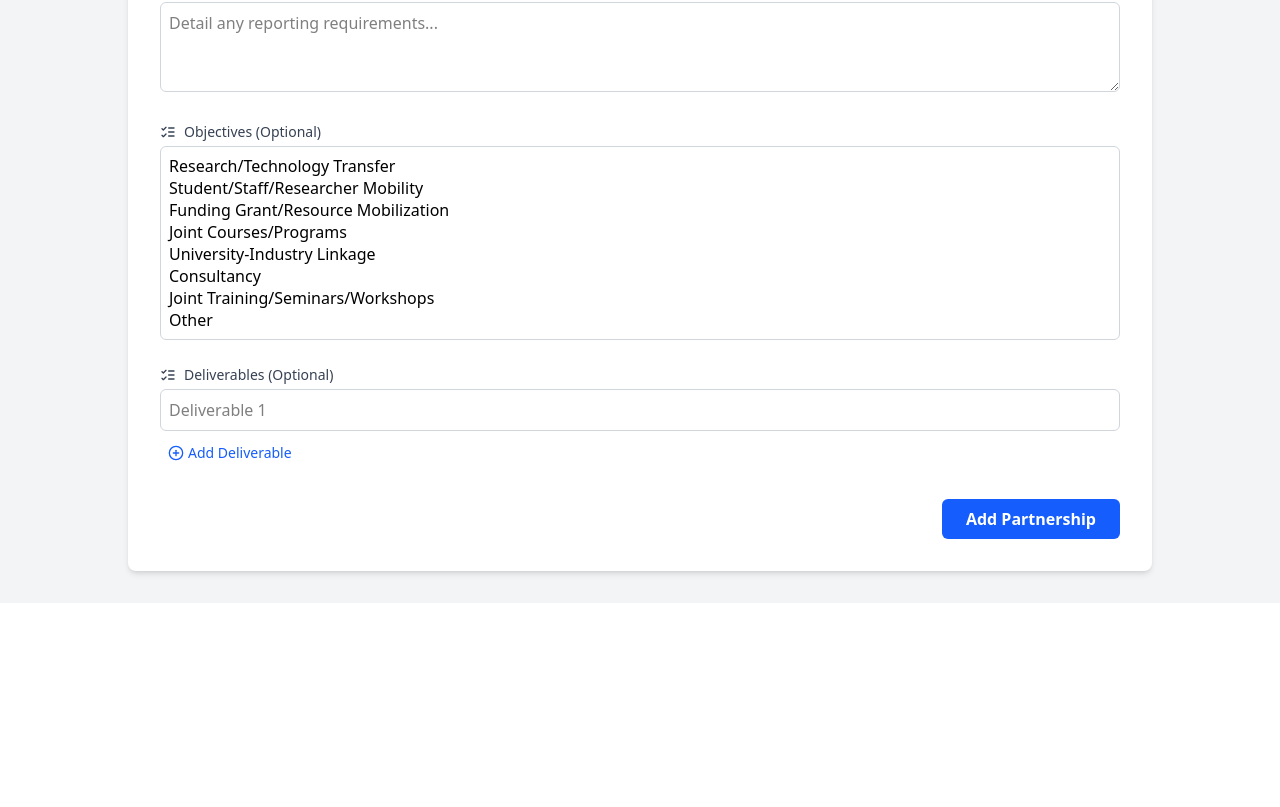
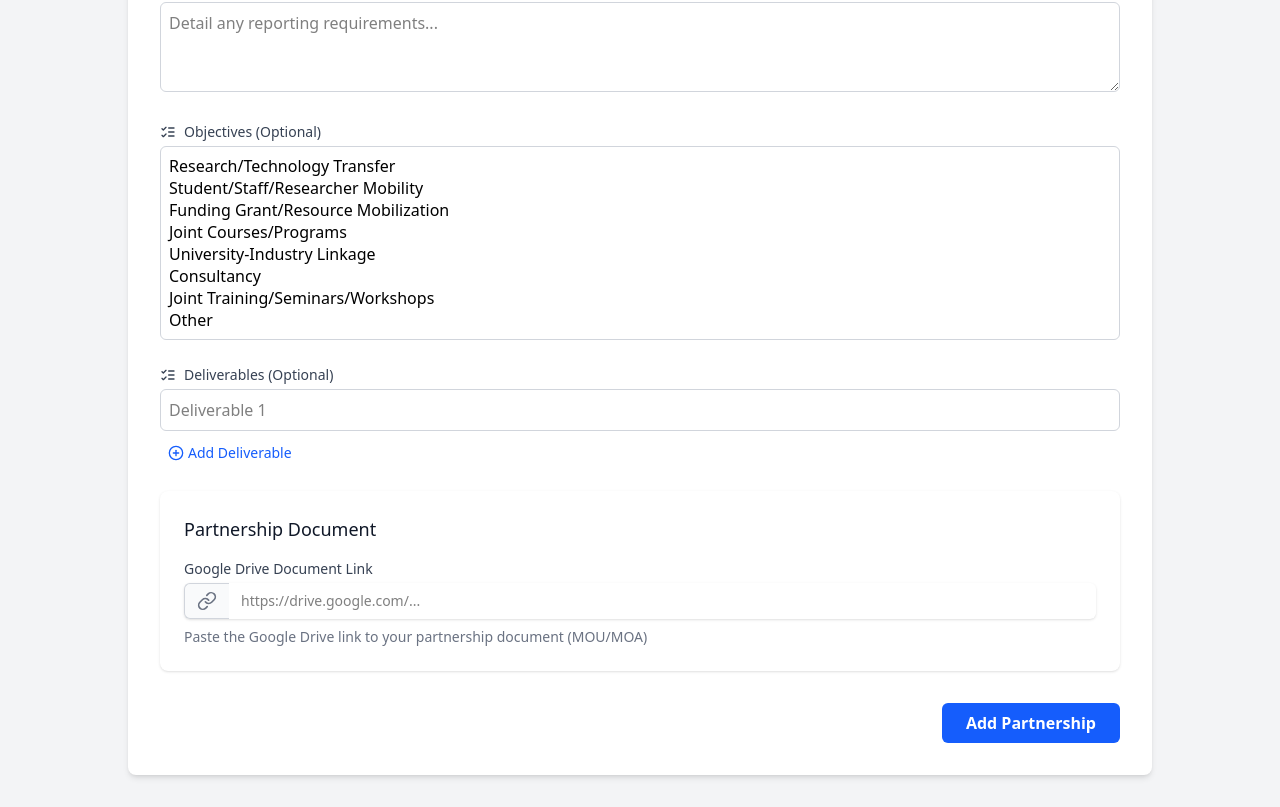
Before and after one commit to AAU-Projects12/Partnership-Management-System, a React (Vite) app in the folder Client/: page /add-partnership in a window 1280 px wide. Shown: the part 1392-2199 px from the top of the page. Before the commit the page ends 1995 px from the top, so only its background shows below. Built offline with nearby package versions, Linux system fonts and the light colour scheme; sample sign-in values are in the browser's storage.

Commit message:
implemented file uploading

```diff
--- a/Client/src/App.jsx
+++ b/Client/src/App.jsx
@@ -1,6 +1,6 @@
 import React from "react";
 import "./index.css";
-import Login from "./pages/Login.jsx";
+import Login from "./pages/login.jsx";
 import { BrowserRouter as Router, Routes, Route, Link } from "react-router-dom";
 import { Toaster } from "react-hot-toast";
 import PartnershipDashboard from "./pages/partnership.jsx";
--- a/Client/src/pages/add-partnership.jsx
+++ b/Client/src/pages/add-partnership.jsx
@@ -19,6 +19,7 @@ import {
   PlusCircle,
   XCircle,
   Phone,
+  Link,
 } from "lucide-react";
 import { useNavigate } from "react-router-dom";
 
@@ -34,6 +35,7 @@ function AddPartnership() {
     schoolDepartmentUnit: "",
     status: "Active",
     description: "",
+    mouFileUrl: "",
     contactPerson: "",
     contactEmail: "",
     contactPhone: "",
@@ -225,6 +227,7 @@ function AddPartnership() {
         phoneNumber: formData.aauContactPhone,
       },
       description: formData.description.trim(),
+      ...(formData.mouFileUrl && { mouFileUrl: formData.mouFileUrl.trim() }),
     };
 
     // This part for removing empty optional fields is fine, but make sure your `requiredFields` list is accurate.
@@ -249,7 +252,6 @@ function AddPartnership() {
     }
   };
 
-  //... (rest of the component JSX is unchanged)
   const typeOfOrganizationOptions = [
     "Academic",
     "Research",
@@ -333,8 +335,7 @@ function AddPartnership() {
                   placeholder="e.g. Collaborative Research Initiative"
                   value={formData.name}
                   onChange={handleChange}
-                  className={`w-full p-2 border ${
-                    errors.name ? "border-red-500" : "border-gray-300"
+                  className={`w-full p-2 border ${errors.name ? "border-red-500" : "border-gray-300"
                     } rounded-md focus:outline-none focus:ring-2 focus:ring-blue-500 transition-colors`}
                   maxLength={maxLengths.institution}
                   required
@@ -362,8 +363,7 @@ function AddPartnership() {
                     name="type"
                     value={formData.type}
                     onChange={handleChange}
-                    className={`w-full p-2 border ${
-                      errors.type ? "border-red-500" : "border-gray-300"
+                    className={`w-full p-2 border ${errors.type ? "border-red-500" : "border-gray-300"
                       } rounded-md focus:outline-none focus:ring-2 focus:ring-blue-500 appearance-none cursor-pointer transition-colors`}
                     required
                   >
@@ -409,8 +409,7 @@ function AddPartnership() {
                   name="signedDate"
                   value={formData.signedDate}
                   onChange={handleChange}
-                  className={`w-full p-2 border ${
-                    errors.signedDate ? "border-red-500" : "border-gray-300"
+                  className={`w-full p-2 border ${errors.signedDate ? "border-red-500" : "border-gray-300"
                     } rounded-md focus:outline-none focus:ring-2 focus:ring-blue-500 cursor-pointer transition-colors`}
                   min={new Date().toISOString().split("T")[0]}
                   required
@@ -440,8 +439,7 @@ function AddPartnership() {
                     name="endDate"
                     value={formData.endDate}
                     onChange={handleChange}
-                    className={`w-full p-2 border ${
-                      errors.endDate ? "border-red-500" : "border-gray-300"
+                    className={`w-full p-2 border ${errors.endDate ? "border-red-500" : "border-gray-300"
                       } rounded-md focus:outline-none focus:ring-2 focus:ring-blue-500 appearance-none cursor-pointer transition-colors`}
                     required
                   >
@@ -486,8 +484,7 @@ function AddPartnership() {
                   placeholder="e.g. National, Addis Ababa"
                   value={formData.region}
                   onChange={handleChange}
-                  className={`w-full p-2 border ${
-                    errors.region ? "border-red-500" : "border-gray-300"
+                  className={`w-full p-2 border ${errors.region ? "border-red-500" : "border-gray-300"
                     } rounded-md focus:outline-none focus:ring-2 focus:ring-blue-500 transition-colors`}
                   maxLength={maxLengths.address}
                   required
@@ -516,8 +513,7 @@ function AddPartnership() {
                   placeholder="Partner Country"
                   value={formData.country}
                   onChange={handleChange}
-                  className={`w-full p-2 border ${
-                    errors.country ? "border-red-500" : "border-gray-300"
+                  className={`w-full p-2 border ${errors.country ? "border-red-500" : "border-gray-300"
                     } rounded-md focus:outline-none focus:ring-2 focus:ring-blue-500 transition-colors`}
                   maxLength={maxLengths.country}
                   required
@@ -545,8 +541,7 @@ function AddPartnership() {
                     name="college"
                     value={formData.college}
                     onChange={handleChange}
-                    className={`w-full p-2 border ${
-                      errors.college ? "border-red-500" : "border-gray-300"
+                    className={`w-full p-2 border ${errors.college ? "border-red-500" : "border-gray-300"
                       } rounded-md focus:outline-none focus:ring-2 focus:ring-blue-500 appearance-none cursor-pointer transition-colors`}
                     maxLength={maxLengths.department}
                     required
@@ -593,8 +588,7 @@ function AddPartnership() {
                     name="status"
                     value={formData.status}
                     onChange={handleChange}
-                    className={`w-full p-2 border ${
-                      errors.status ? "border-red-500" : "border-gray-300"
+                    className={`w-full p-2 border ${errors.status ? "border-red-500" : "border-gray-300"
                       } rounded-md focus:outline-none focus:ring-2 focus:ring-blue-500 appearance-none cursor-pointer transition-colors`}
                   >
                     <option value="Active">Active</option>
@@ -635,8 +629,7 @@ function AddPartnership() {
                   placeholder="e.g. Dr. Jane Doe"
                   value={formData.contactPerson}
                   onChange={handleChange}
-                  className={`w-full p-2 border ${
-                    errors.contactPerson ? "border-red-500" : "border-gray-300"
+                  className={`w-full p-2 border ${errors.contactPerson ? "border-red-500" : "border-gray-300"
                     } rounded-md focus:outline-none focus:ring-2 focus:ring-blue-500 transition-colors`}
                   maxLength={maxLengths.name}
                 />
@@ -665,8 +658,7 @@ function AddPartnership() {
                   placeholder="e.g. jane.doe@example.com"
                   value={formData.contactEmail}
                   onChange={handleChange}
-                  className={`w-full p-2 border ${
-                    errors.contactEmail ? "border-red-500" : "border-gray-300"
+                  className={`w-full p-2 border ${errors.contactEmail ? "border-red-500" : "border-gray-300"
                     } rounded-md focus:outline-none focus:ring-2 focus:ring-blue-500 transition-colors`}
                   maxLength={maxLengths.email}
                 />
@@ -696,8 +688,7 @@ function AddPartnership() {
                   placeholder="+251911234567"
                   value={formData.contactPhone}
                   onChange={handleChange}
-                  className={`w-full p-2 border ${
-                    errors.contactPhone ? "border-red-500" : "border-gray-300"
+                  className={`w-full p-2 border ${errors.contactPhone ? "border-red-500" : "border-gray-300"
                     } rounded-md focus:outline-none focus:ring-2 focus:ring-blue-500 transition-colors`}
                   maxLength={maxLengths.phone}
                   required
@@ -728,8 +719,7 @@ function AddPartnership() {
                   placeholder="e.g., Project Manager"
                   value={formData.contactTitle}
                   onChange={handleChange}
-                  className={`w-full p-2 border ${
-                    errors.contactTitle ? "border-red-500" : "border-gray-300"
+                  className={`w-full p-2 border ${errors.contactTitle ? "border-red-500" : "border-gray-300"
                     } rounded-md focus:outline-none focus:ring-2 focus:ring-blue-500 transition-colors`}
                   maxLength={maxLengths.title}
                   required
@@ -760,8 +750,7 @@ function AddPartnership() {
                   placeholder="e.g., 123 Innovation Dr, Addis Ababa"
                   value={formData.contactAddress}
                   onChange={handleChange}
-                  className={`w-full p-2 border ${
-                    errors.contactAddress ? "border-red-500" : "border-gray-300"
+                  className={`w-full p-2 border ${errors.contactAddress ? "border-red-500" : "border-gray-300"
                     } rounded-md focus:outline-none focus:ring-2 focus:ring-blue-500 transition-colors`}
                   maxLength={maxLengths.address}
                   required
@@ -792,8 +781,7 @@ function AddPartnership() {
                   placeholder="e.g., Prof. John Smith"
                   value={formData.aauContactName}
                   onChange={handleChange}
-                  className={`w-full p-2 border ${
-                    errors.aauContactName ? "border-red-500" : "border-gray-300"
+                  className={`w-full p-2 border ${errors.aauContactName ? "border-red-500" : "border-gray-300"
                     } rounded-md focus:outline-none focus:ring-2 focus:ring-blue-500 transition-colors`}
                   maxLength={maxLengths.name}
                   required
@@ -823,8 +811,7 @@ function AddPartnership() {
                   placeholder="e.g., john.smith@aau.edu.et"
                   value={formData.aauContactEmail}
                   onChange={handleChange}
-                  className={`w-full p-2 border ${
-                    errors.aauContactEmail
+                  className={`w-full p-2 border ${errors.aauContactEmail
                     ? "border-red-500"
                     : "border-gray-300"
                     } rounded-md focus:outline-none focus:ring-2 focus:ring-blue-500 transition-colors`}
@@ -856,8 +843,7 @@ function AddPartnership() {
                   placeholder="+251912345678"
                   value={formData.aauContactPhone}
                   onChange={handleChange}
-                  className={`w-full p-2 border ${
-                    errors.aauContactPhone
+                  className={`w-full p-2 border ${errors.aauContactPhone
                     ? "border-red-500"
                     : "border-gray-300"
                     } rounded-md focus:outline-none focus:ring-2 focus:ring-blue-500 transition-colors`}
@@ -888,8 +874,7 @@ function AddPartnership() {
                     name="aauContactCollege"
                     value={formData.aauContactCollege}
                     onChange={handleChange}
-                    className={`w-full p-2 border ${
-                      errors.aauContactCollege
+                    className={`w-full p-2 border ${errors.aauContactCollege
                       ? "border-red-500"
                       : "border-gray-300"
                       } rounded-md focus:outline-none focus:ring-2 focus:ring-blue-500 appearance-none cursor-pointer transition-colors`}
@@ -939,8 +924,7 @@ function AddPartnership() {
                   placeholder="e.g., School of Information Science"
                   value={formData.aauContactSchoolDepartmentUnit}
                   onChange={handleChange}
-                  className={`w-full p-2 border ${
-                    errors.aauContactSchoolDepartmentUnit
+                  className={`w-full p-2 border ${errors.aauContactSchoolDepartmentUnit
                     ? "border-red-500"
                     : "border-gray-300"
                     } rounded-md focus:outline-none focus:ring-2 focus:ring-blue-500 transition-colors`}
@@ -972,8 +956,7 @@ function AddPartnership() {
                   placeholder="e.g. 50000"
                   value={formData.fundingAmount}
                   onChange={handleChange}
-                  className={`w-full p-2 border ${
-                    errors.fundingAmount ? "border-red-500" : "border-gray-300"
+                  className={`w-full p-2 border ${errors.fundingAmount ? "border-red-500" : "border-gray-300"
                     } rounded-md focus:outline-none focus:ring-2 focus:ring-blue-500 transition-colors`}
                 />
                 {errors.fundingAmount && (
@@ -1005,8 +988,7 @@ function AddPartnership() {
                 required
                 maxLength={500}
                 onChange={handleChange}
-                className={`w-full p-2 border ${
-                  errors.description ? "border-red-500" : "border-gray-300"
+                className={`w-full p-2 border ${errors.description ? "border-red-500" : "border-gray-300"
                   } rounded-md focus:outline-none focus:ring-2 focus:ring-blue-500 transition-colors`}
               ></textarea>
               {errors.description && (
@@ -1034,8 +1016,7 @@ function AddPartnership() {
                 placeholder="Define the scope of the partnership..."
                 value={formData.scope}
                 onChange={handleChange}
-                className={`w-full p-2 border ${
-                  errors.scope ? "border-red-500" : "border-gray-300"
+                className={`w-full p-2 border ${errors.scope ? "border-red-500" : "border-gray-300"
                   } rounded-md focus:outline-none focus:ring-2 focus:ring-blue-500 transition-colors`}
               ></textarea>
               {errors.scope && (
@@ -1061,8 +1042,7 @@ function AddPartnership() {
                 placeholder="Detail any reporting requirements..."
                 value={formData.reportingRequirements}
                 onChange={handleChange}
-                className={`w-full p-2 border ${
-                  errors.reportingRequirements
+                className={`w-full p-2 border ${errors.reportingRequirements
                   ? "border-red-500"
                   : "border-gray-300"
                   } rounded-md focus:outline-none focus:ring-2 focus:ring-blue-500 transition-colors`}
@@ -1154,6 +1134,43 @@ function AddPartnership() {
                 </p>
               )}
             </div>
+            {/* <input
+              type="url"
+              name="mouFileUrl"
+              placeholder="Google Drive MOU Link"
+              value={formData.mouFileUrl || ''}
+              onChange={(e) => setFormData({ ...formData, mouFileUrl: e.target.value })}
+            />
+            {errors.mouFileUrl && <span className="error">{errors.mouFileUrl}</span>} */}
+            <div className="bg-white shadow rounded-lg p-6">
+              <h2 className="text-lg font-medium text-gray-900 mb-4">
+                Partnership Document
+              </h2>
+              <div className="space-y-4">
+                <div>
+                  <label className="block text-sm font-medium text-gray-700">
+                    Google Drive Document Link
+                  </label>
+                  <div className="mt-1 flex rounded-md shadow-sm">
+                    <span className="inline-flex items-center px-3 rounded-l-md border border-r-0 border-gray-300 bg-gray-50 text-gray-500 sm:text-sm">
+                      <Link className="h-5 w-5" />
+                    </span>
+                    <input
+                      type="url"
+                      name="mouFileUrl"
+                      value={formData.mouFileUrl}
+                      onChange={(e) => setFormData({ ...formData, mouFileUrl: e.target.value })}
+                      placeholder="https://drive.google.com/..."
+                      className="flex-1 min-w-0 block w-full px-3 py-2 rounded-none rounded-r-md focus:ring-blue-500 focus:border-blue-500 sm:text-sm border-gray-300"
+                    />
+                  </div>
+                  <p className="mt-2 text-sm text-gray-500">
+                    Paste the Google Drive link to your partnership document
+                    (MOU/MOA)
+                  </p>
+                </div>
+              </div>
+            </div>
 
             {/* Submit Button */}
             <div className="flex justify-end mt-8">
```
Also changed, not shown: Client/src/features/partnership/pages/PartnershipDetails.jsx (+35 -3 lines), 2 other files (tests, documents, lock files or other folders). Lines whose indentation alone changed are shown as unchanged.
